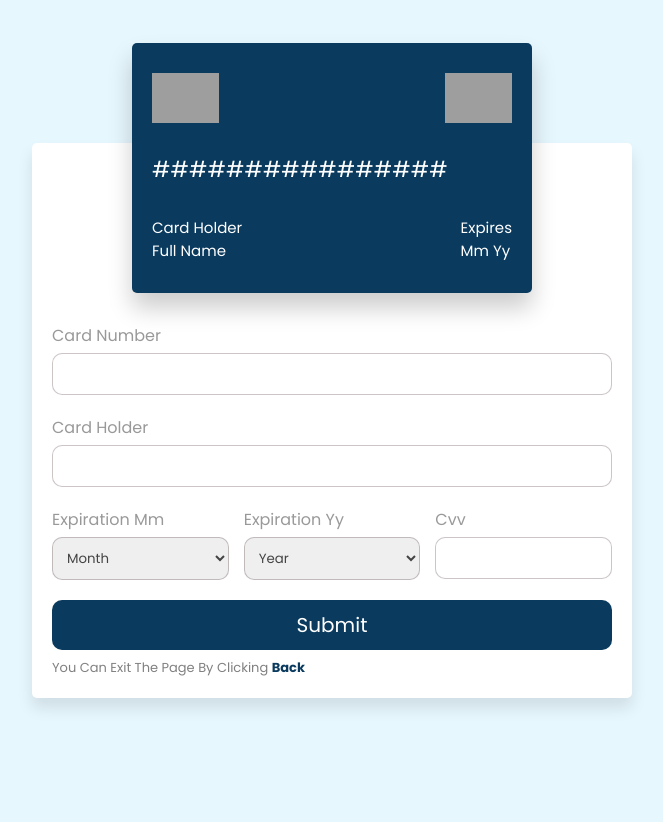
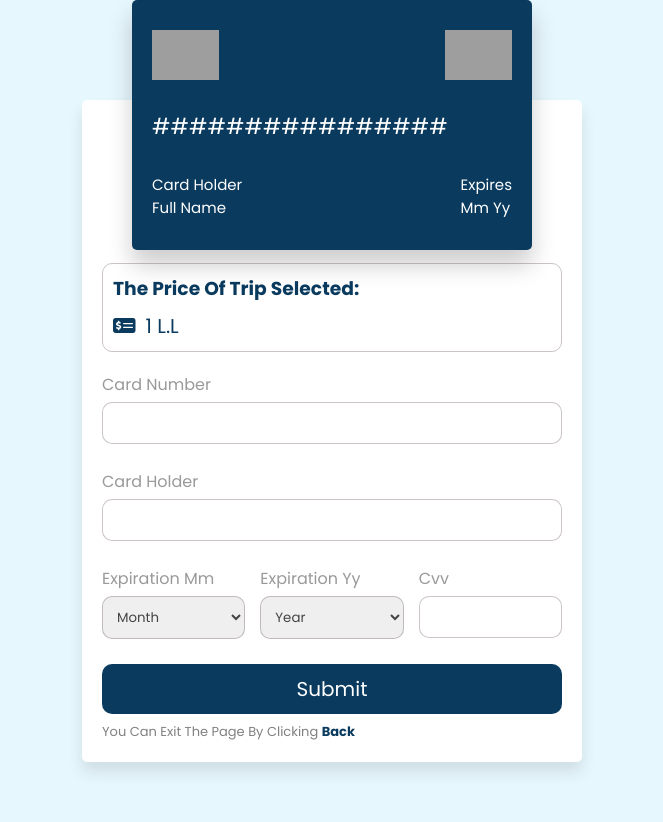
Before and after one commit to ausminatalli/Trasnportation, a PHP site: page /transportation/user/payment.php?p=1 in a window 1280 px wide. Shown: the whole page, without its empty margins (308-971 px from the left). Before the commit the page ends 708 px from the top, so only its background shows below. Run offline with PHP 8.4, Linux system fonts and the light colour scheme; data that the repository does not hold is empty; grey boxes are pictures that could not be loaded.

Commit message:
payment validation

```diff
--- a/css/payment.css
+++ b/css/payment.css
@@ -10,7 +10,24 @@
 }
 .vspan {
     color: red !important;
+    font-size: 13px !important;
   }
+ .ticket{
+    border:1px solid rgba(87, 64, 64, 0.3);
+    padding: 10px;
+    border-radius: 10px;
+    margin-top: 3px;
+ }
+ .title{
+    color:#0A3B5F;
+ }
+ .price{
+    color:#0A3B5F;
+    font-size:20px;
+ }
+ i{
+    margin-right:10px;
+ }
 p{
     font-size: 13px;
     margin-top: 8px;
@@ -39,7 +56,7 @@ a{
     border-radius: 5px;
     box-shadow: 0 10px 15px rgba(0,0,0,.1);
     padding: 20px;
-    width: 600px;
+    width: 500px;
     padding-top: 160px;
 }
 
--- a/user/payment.php
+++ b/user/payment.php
@@ -41,8 +41,11 @@ if(isset($_POST["payment"])){
     <meta http-equiv="X-UA-Compatible" content="IE=edge" />
     <meta name="viewport" content="width=device-width, initial-scale=1.0" />
     <!-- custom css file link  -->
+    <link rel="stylesheet" href="https://cdnjs.cloudflare.com/ajax/libs/font-awesome/6.4.0/css/all.min.css" integrity="sha512-iecdLmaskl7CVkqkXNQ/ZH/XLlvWZOJyj7Yy7tcenmpD1ypASozpmT/E0iPtmFIB46ZmdtAc9eNBvH0H/ZpiBw=="
+    crossorigin="anonymous" referrerpolicy="no-referrer" />
     <link rel="stylesheet" href="../css/payment.css"/>
   <body>
+
     <div class="container">
       <div class="card-container">
         <div class="front">
@@ -76,20 +79,26 @@ if(isset($_POST["payment"])){
         </div>
       </div>
 
-      <form action="" method="POST">
-        <div class="inputBox">
+      <form  action="" method="POST" onsubmit="return paymentvalidate();" >
+      <div class="ticket">
+        <h3 class="title">The price of trip selected:</h3>
+        <p class="price"><?php echo '<i class="fa-solid fa-money-check-dollar"></i>' . $_GET['p'] . ' L.L';?></p>
+      </div>
+      <div class="inputBox">
           <span>card number</span>
-          <input type="text" maxlength="16" class="card-number-input" />
+          <input type="text" maxlength="16" class="card-number-input" id="cardnumber"/>
+          <span id="vcardnumber" class="vspan"></span>
         </div>
         <div class="inputBox">
           <span>card holder</span>
-          <input type="text" class="card-holder-input" />
+          <input type="text" class="card-holder-input" id="cardholder"/>
+          <span id="vcardholder" class="vspan"></span>
         </div>
         <div class="flexbox">
           <div class="inputBox">
             <span>expiration mm</span>
-            <select name="" id="" class="month-input">
-              <option value="month" selected disabled>month</option>
+            <select name="" class="month-input" id="month">
+              <option value="month" selected>month</option>
               <option value="01">01</option>
               <option value="02">02</option>
               <option value="03">03</option>
@@ -103,13 +112,12 @@ if(isset($_POST["payment"])){
               <option value="11">11</option>
               <option value="12">12</option>
             </select>
+            <span id="vmonth" class="vspan"></span>
           </div>
           <div class="inputBox">
             <span>expiration yy</span>
-            <select name="" id="" class="year-input">
-              <option value="year" selected disabled>year</option>
-              <option value="2021">2021</option>
-              <option value="2022">2022</option>
+            <select name="" class="year-input" id="year">
+              <option value="year" selected>year</option>
               <option value="2023">2023</option>
               <option value="2024">2024</option>
               <option value="2025">2025</option>
@@ -119,10 +127,12 @@ if(isset($_POST["payment"])){
               <option value="2029">2029</option>
               <option value="2030">2030</option>
             </select>
+            <span id="vyear" class="vspan"></span>
           </div>
           <div class="inputBox">
             <span>cvv</span>
-            <input type="text" maxlength="4" class="cvv-input" />
+            <input type="text" maxlength="4" class="cvv-input" id="code"/>
+            <span id="vcode" class="vspan"></span>
           </div>
         </div>
         <input type="submit" name="payment" value="submit" class="submit-btn" />
@@ -131,5 +141,57 @@ if(isset($_POST["payment"])){
     </div>
 
    <script src="js/payment.js"></script>
+   <script>
+    function paymentvalidate(){
+    let cardnumber=document.getElementById('cardnumber');
+    let cardholder=document.getElementById('cardholder');
+    let code=document.querySelector('#code');
+    let month=document.querySelector('#month');
+    let year=document.querySelector('#year');
+    let vcardnumber=document.getElementById('vcardnumber');
+    let vcardholder=document.getElementById('vcardholder');
+    let vcode=document.querySelector('#vcode');
+    let vmonth=document.querySelector('#vmonth');
+    let vyear=document.querySelector('#vyear');
+
+    console.log(vmonth);
+    let isvalid=true;
+       if(cardnumber.value===""){
+        vcardnumber.innerHTML="please enter the card number";
+        isvalid=false;
+       }
+       if(cardholder.value===""){
+        vcardholder.innerHTML="please enter the card number";
+        isvalid=false;
+       }
+       if(code.value===""){
+        vcode.innerHTML="please enter the card verification value";
+        isvalid=false;
+       }
+       if(year.value==="year"){
+        vyear.innerHTML="please select the date on year";
+        isvalid=false;
+       }
+       if(month.value==="month"){
+        vmonth.innerHTML="please select the date on month";
+        isvalid=false;
+       }
+       if(isvalid){
+          return true;
+       }
+        return false;
+    }
+    var currentDate = new Date();
+    var currentMonth = currentDate.getMonth() + 1;
+    document.getElementById('month').addEventListener('change', function() {
+    var selectedMonth = parseInt(this.value);
+
+    if (selectedMonth < currentMonth) {
+    vmonth.innerHTML = 'Error: Selected month is less than the current month.';
+    } else {
+      vmonth.innerHTML = '';
+    }
+  });
+   </script>
   </body>
 </html>
```
